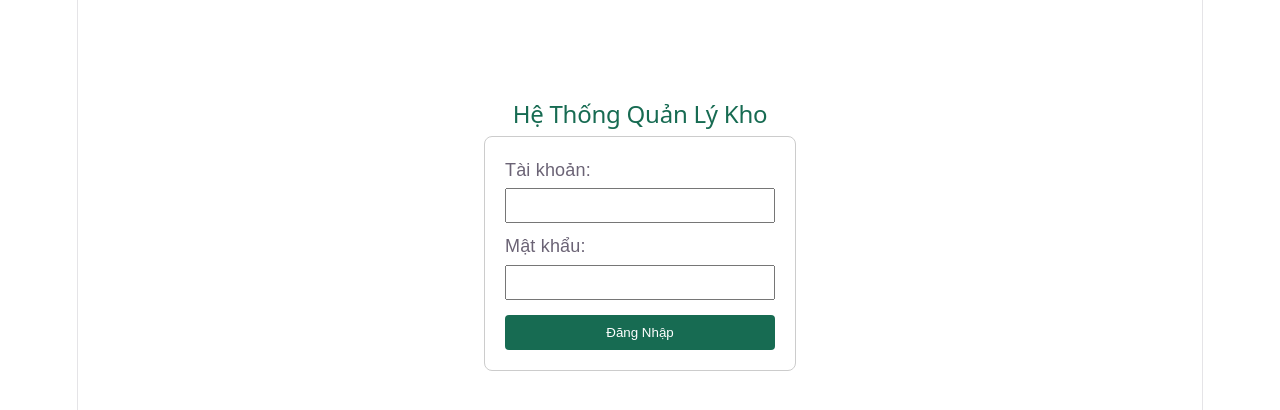
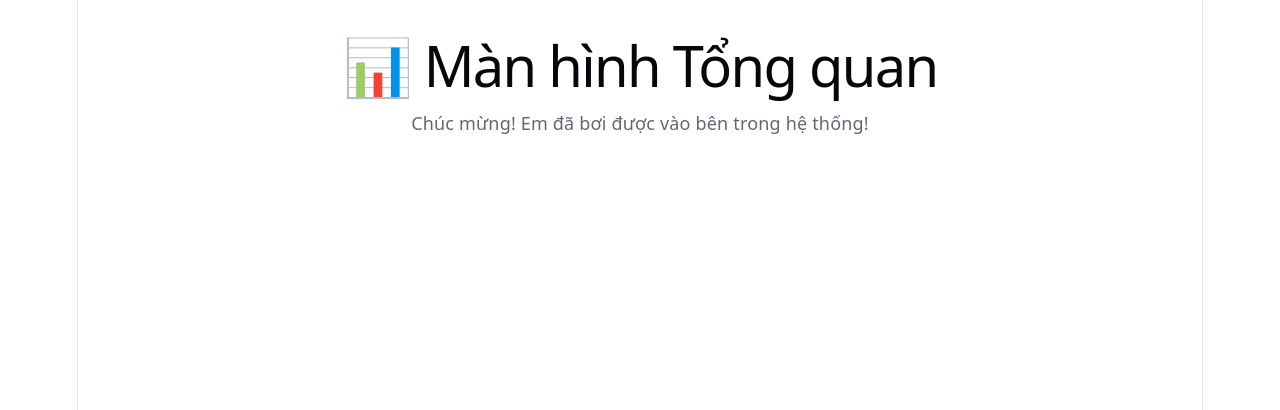
Before and after one commit to uminoye/doan_qlk, a React app in the folder frontend/: page / in a window 1280 px wide. Shown: the top 410 px of the page. Built offline with nearby package versions, Linux system fonts and the light colour scheme; the HTML template or start-up script is replaced by a standard one.

Commit message:
Cập nhật backend và ẩn node_modules, .env

```diff
--- a/frontend/package.json
+++ b/frontend/package.json
@@ -10,8 +10,10 @@
     "preview": "vite preview"
   },
   "dependencies": {
+    "lucide-react": "^1.21.0",
     "react": "^19.2.6",
-    "react-dom": "^19.2.6"
+    "react-dom": "^19.2.6",
+    "react-router-dom": "^7.18.0"
   },
   "devDependencies": {
     "@eslint/js": "^10.0.1",
--- a/frontend/src/App.jsx
+++ b/frontend/src/App.jsx
@@ -1,60 +1,21 @@
-import { useState } from 'react';
+import { BrowserRouter, Routes, Route, Navigate } from 'react-router-dom';
+import Login from './pages/Login';
+import Dashboard from './pages/Dashboard';
 
 function App() {
-  const [username, setUsername] = useState('');
-  const [password, setPassword] = useState('');
-  const [message, setMessage] = useState('');
+  return (
+    <BrowserRouter>
+      <Routes>
+        {/* Đường dẫn mặc định sẽ tạm thời dẫn vào Dashboard */}
+        <Route path="/" element={<Dashboard />} />
 
-  const handleLogin = async (e) => {
-    e.preventDefault();
-    try {
-      // Gửi dữ liệu xuống Backend
-      const response = await fetch('http://localhost:5000/api/login', {
-        method: 'POST',
-        headers: { 'Content-Type': 'application/json' },
-        body: JSON.stringify({ username, password })
-      });
+        {/* Đường dẫn trang đăng nhập */}
+        <Route path="/login" element={<Login />} />
 
-      const data = await response.json();
-
-      if (data.success) {
-        setMessage(`✅ ${data.message} Chào ${data.user.full_name} (${data.user.role})`);
-      } else {
-        setMessage(`❌ ${data.message}`);
-      }
-    } catch (error) {
-      setMessage('❌ Lỗi không kết nối được Backend!');
-    }
-  };
-
-  return (
-    <div style={{ textAlign: 'center', marginTop: '100px', fontFamily: 'Arial' }}>
-      <h2 style={{ color: '#176b52' }}>Hệ Thống Quản Lý Kho</h2>
-      <form onSubmit={handleLogin} style={{ display: 'inline-block', textAlign: 'left', border: '1px solid #ccc', padding: '20px', borderRadius: '8px' }}>
-        <div style={{ marginBottom: '10px' }}>
-          <label>Tài khoản:</label><br/>
-          <input
-            type="text"
-            value={username}
-            onChange={e => setUsername(e.target.value)}
-            style={{ width: '250px', padding: '8px', marginTop: '5px' }}
-          />
-        </div>
-        <div style={{ marginBottom: '15px' }}>
-          <label>Mật khẩu:</label><br/>
-          <input
-            type="password"
-            value={password}
-            onChange={e => setPassword(e.target.value)}
-            style={{ width: '250px', padding: '8px', marginTop: '5px' }}
-          />
-        </div>
-        <button type="submit" style={{ width: '100%', padding: '10px', background: '#176b52', color: 'white', border: 'none', borderRadius: '4px', cursor: 'pointer' }}>
-          Đăng Nhập
-        </button>
-      </form>
-      <p style={{ marginTop: '20px', fontWeight: 'bold' }}>{message}</p>
-    </div>
+        {/* Nếu gõ đường dẫn bậy bạ, tự động bắt quay về trang chủ */}
+        <Route path="*" element={<Navigate to="/" />} />
+      </Routes>
+    </BrowserRouter>
   );
 }
 
--- /dev/null
+++ b/frontend/src/pages/Dashboard.jsx
@@ -0,0 +1,10 @@
+function Dashboard() {
+  return (
+    <div style={{ padding: '20px', textAlign: 'center' }}>
+      <h1>📊 Màn hình Tổng quan</h1>
+      <p>Chúc mừng! Em đã bơi được vào bên trong hệ thống!</p>
+    </div>
+  );
+}
+
+export default Dashboard;
--- /dev/null
+++ b/frontend/src/pages/Login.jsx
@@ -0,0 +1,61 @@
+import { useState } from 'react';
+
+function Login() {
+  const [username, setUsername] = useState('');
+  const [password, setPassword] = useState('');
+  const [message, setMessage] = useState('');
+
+  const handleLogin = async (e) => {
+    e.preventDefault();
+    try {
+      // Gửi dữ liệu xuống Backend
+      const response = await fetch('http://localhost:5000/api/login', {
+        method: 'POST',
+        headers: { 'Content-Type': 'application/json' },
+        body: JSON.stringify({ username, password })
+      });
+
+      const data = await response.json();
+
+      if (data.success) {
+        setMessage(`✅ ${data.message} Chào ${data.user.full_name} (${data.user.role})`);
+      } else {
+        setMessage(`❌ ${data.message}`);
+      }
+    } catch (error) {
+      setMessage('❌ Lỗi không kết nối được Backend!');
+    }
+  };
+
+  return (
+    <div style={{ textAlign: 'center', marginTop: '100px', fontFamily: 'Arial' }}>
+      <h2 style={{ color: '#176b52' }}>Hệ Thống Quản Lý Kho</h2>
+      <form onSubmit={handleLogin} style={{ display: 'inline-block', textAlign: 'left', border: '1px solid #ccc', padding: '20px', borderRadius: '8px' }}>
+        <div style={{ marginBottom: '10px' }}>
+          <label>Tài khoản:</label><br/>
+          <input
+            type="text"
+            value={username}
+            onChange={e => setUsername(e.target.value)}
+            style={{ width: '250px', padding: '8px', marginTop: '5px' }}
+          />
+        </div>
+        <div style={{ marginBottom: '15px' }}>
+          <label>Mật khẩu:</label><br/>
+          <input
+            type="password"
+            value={password}
+            onChange={e => setPassword(e.target.value)}
+            style={{ width: '250px', padding: '8px', marginTop: '5px' }}
+          />
+        </div>
+        <button type="submit" style={{ width: '100%', padding: '10px', background: '#176b52', color: 'white', border: 'none', borderRadius: '4px', cursor: 'pointer' }}>
+          Đăng Nhập
+        </button>
+      </form>
+      <p style={{ marginTop: '20px', fontWeight: 'bold' }}>{message}</p>
+    </div>
+  );
+}
+
+export default Login;
```
Also changed, not shown: 2 other files (tests, documents, lock files or other folders).
